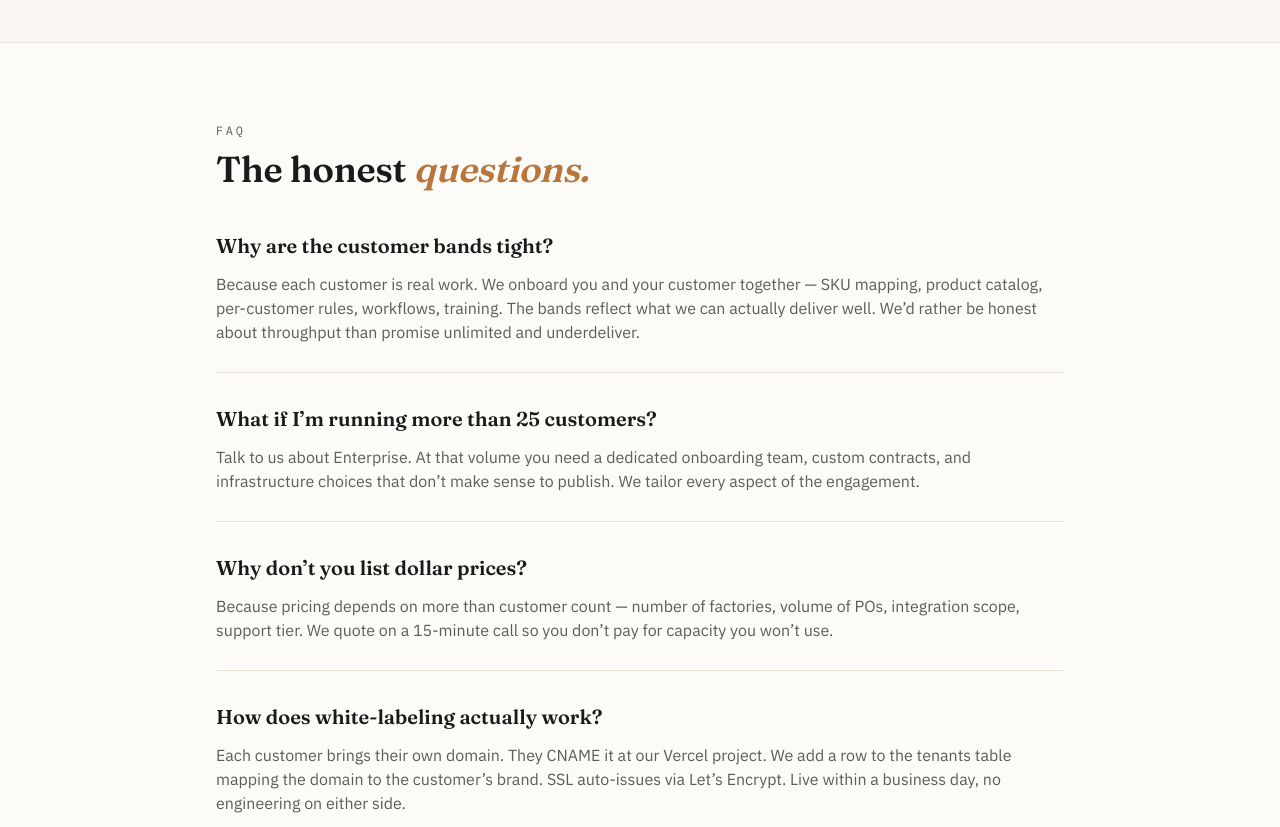
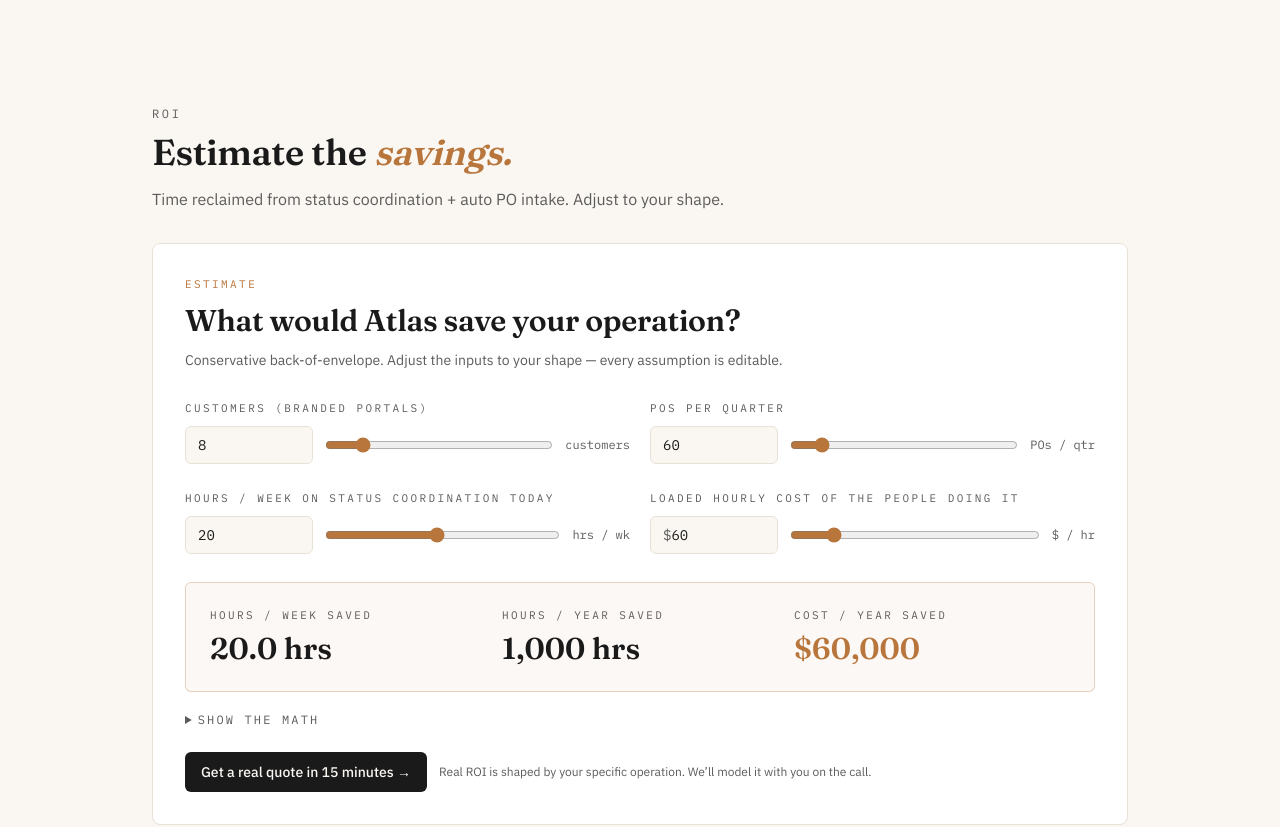
Before and after one commit to wsew2217/atlas-demo, a Next.js app: page /marketing/pricing in a window 1280 px wide. Shown: the part 1380-2207 px from the top of the page. Built offline with nearby package versions, Linux system fonts and the light colour scheme.

Commit message:
pricing  ROI

```diff
--- a/app/marketing/pricing/page.tsx
+++ b/app/marketing/pricing/page.tsx
@@ -1,4 +1,5 @@
 import Link from 'next/link'
+import { RoiCalculator } from '@/components/marketing/RoiCalculator'
 
 export const metadata = {
   title: 'Pricing',
@@ -184,6 +185,22 @@
         </div>
       </section>
 
+      {/* ROI calculator */}
+      <section className="mx-auto w-full max-w-5xl px-6 py-16">
+        <p className="font-mono text-xs uppercase tracking-[0.22em] text-[var(--muted)]">
+          ROI
+        </p>
+        <h2 className="mt-2 text-3xl font-semibold leading-tight text-[var(--ink)] md:text-4xl">
+          Estimate the <span className="italic text-[var(--accent)]">savings.</span>
+        </h2>
+        <p className="mt-3 max-w-2xl text-[var(--muted)]">
+          Time reclaimed from status coordination + auto PO intake. Adjust to your shape.
+        </p>
+        <div className="mt-8">
+          <RoiCalculator />
+        </div>
+      </section>
+
       <section className="border-y border-[var(--border)] bg-[var(--surface)]/40">
         <div className="mx-auto w-full max-w-4xl px-6 py-20">
           <p className="font-mono text-xs uppercase tracking-[0.22em] text-[var(--muted)]">
--- /dev/null
+++ b/components/marketing/RoiCalculator.tsx
@@ -0,0 +1,204 @@
+'use client'
+
+import { useState } from 'react'
+import Link from 'next/link'
+
+// Defensible-but-conservative assumptions:
+// - 3 hrs/week per customer portal saved on status coordination (chasing email + manual digests)
+// - 15 minutes per PO saved on intake (PDF parsing + line-item entry)
+// - 50 working weeks per year
+// All editable in the calculator so prospects can re-run with their numbers.
+
+const HOURS_PER_CUSTOMER_PER_WEEK = 3
+const HOURS_PER_PO = 0.25
+const WORKING_WEEKS_PER_YEAR = 50
+
+export function RoiCalculator() {
+  const [customers, setCustomers] = useState(8)
+  const [posPerQuarter, setPos] = useState(60)
+  const [hoursOnCoordination, setHours] = useState(20)
+  const [hourlyCost, setHourlyCost] = useState(60)
+
+  const posPerWeek = posPerQuarter / 13
+  const coordHoursSaved = customers * HOURS_PER_CUSTOMER_PER_WEEK
+  const intakeHoursSaved = posPerWeek * HOURS_PER_PO
+  const totalWeeklyHoursSaved = Math.min(coordHoursSaved + intakeHoursSaved, hoursOnCoordination)
+  const annualHoursSaved = totalWeeklyHoursSaved * WORKING_WEEKS_PER_YEAR
+  const annualCostSaved = Math.round(annualHoursSaved * hourlyCost)
+
+  const usd = (n: number) =>
+    n.toLocaleString('en-US', { style: 'currency', currency: 'USD', maximumFractionDigits: 0 })
+
+  return (
+    <div className="rounded-lg border border-[var(--border)] bg-[var(--surface)] p-6 md:p-8">
+      <p className="font-mono text-[11px] uppercase tracking-[0.22em] text-[var(--accent)]">
+        Estimate
+      </p>
+      <h3 className="mt-2 font-display text-2xl font-semibold leading-snug text-[var(--ink)] md:text-3xl">
+        What would Atlas save your operation?
+      </h3>
+      <p className="mt-2 max-w-2xl text-sm text-[var(--muted)]">
+        Conservative back-of-envelope. Adjust the inputs to your shape — every assumption is
+        editable.
+      </p>
+
+      <div className="mt-6 grid gap-5 md:grid-cols-2">
+        <NumberInput
+          label="Customers (branded portals)"
+          value={customers}
+          onChange={setCustomers}
+          min={1}
+          max={50}
+          step={1}
+          suffix={customers === 1 ? 'customer' : 'customers'}
+        />
+        <NumberInput
+          label="POs per quarter"
+          value={posPerQuarter}
+          onChange={setPos}
+          min={5}
+          max={500}
+          step={5}
+          suffix="POs / qtr"
+        />
+        <NumberInput
+          label="Hours / week on status coordination today"
+          value={hoursOnCoordination}
+          onChange={setHours}
+          min={2}
+          max={40}
+          step={1}
+          suffix="hrs / wk"
+        />
+        <NumberInput
+          label="Loaded hourly cost of the people doing it"
+          value={hourlyCost}
+          onChange={setHourlyCost}
+          min={25}
+          max={250}
+          step={5}
+          suffix="$ / hr"
+          prefix="$"
+        />
+      </div>
+
+      <div className="mt-7 grid gap-4 rounded-md border border-[var(--accent)]/30 bg-[var(--accent)]/5 p-6 sm:grid-cols-3">
+        <ResultStat label="Hours / week saved" value={`${totalWeeklyHoursSaved.toFixed(1)} hrs`} />
+        <ResultStat label="Hours / year saved" value={`${Math.round(annualHoursSaved).toLocaleString()} hrs`} />
+        <ResultStat
+          label="Cost / year saved"
+          value={usd(annualCostSaved)}
+          accent
+        />
+      </div>
+
+      <details className="mt-5 text-xs text-[var(--muted)]">
+        <summary className="cursor-pointer font-mono uppercase tracking-[0.18em] hover:text-[var(--ink)]">
+          Show the math
+        </summary>
+        <ul className="mt-3 space-y-1.5 leading-relaxed">
+          <li>
+            <strong className="text-[var(--ink)]">Coordination savings:</strong>{' '}
+            {customers} {customers === 1 ? 'customer' : 'customers'} × {HOURS_PER_CUSTOMER_PER_WEEK} hrs/wk = {coordHoursSaved} hrs/wk
+            <span className="ml-1 text-[var(--muted)]/70">(industry-observation: branded portals drop status pings ~70%)</span>
+          </li>
+          <li>
+            <strong className="text-[var(--ink)]">Intake savings:</strong>{' '}
+            {posPerQuarter} POs/qtr → {posPerWeek.toFixed(1)} POs/wk × {HOURS_PER_PO} hr re-keying eliminated = {intakeHoursSaved.toFixed(1)} hrs/wk
+            <span className="ml-1 text-[var(--muted)]/70">(PDF parsing + auto line-item extraction)</span>
+          </li>
+          <li>
+            <strong className="text-[var(--ink)]">Capped at:</strong> hours/week you currently spend on coordination ({hoursOnCoordination} hrs/wk).
+            We don&rsquo;t claim savings you can&rsquo;t book.
+          </li>
+          <li>
+            <strong className="text-[var(--ink)]">Annualized:</strong> weekly savings × {WORKING_WEEKS_PER_YEAR} working weeks × ${hourlyCost}/hr loaded cost.
+          </li>
+        </ul>
+      </details>
+
+      <div className="mt-6 flex flex-wrap items-center gap-3">
+        <Link
+          href="/contact"
+          className="inline-flex items-center rounded-md bg-[var(--ink)] px-4 py-2.5 text-sm font-medium text-[var(--cream)] transition hover:opacity-90"
+        >
+          Get a real quote in 15 minutes →
+        </Link>
+        <p className="text-xs text-[var(--muted)]">
+          Real ROI is shaped by your specific operation. We&rsquo;ll model it with you on the call.
+        </p>
+      </div>
+    </div>
+  )
+}
+
+function NumberInput({
+  label,
+  value,
+  onChange,
+  min,
+  max,
+  step,
+  suffix,
+  prefix,
+}: {
+  label: string
+  value: number
+  onChange: (n: number) => void
+  min: number
+  max: number
+  step: number
+  suffix: string
+  prefix?: string
+}) {
+  return (
+    <div>
+      <label className="font-mono text-[11px] uppercase tracking-[0.22em] text-[var(--muted)]">
+        {label}
+      </label>
+      <div className="mt-2 flex items-center gap-3">
+        <div className="flex w-32 items-center rounded-md border border-[var(--border)] bg-[var(--cream)] px-3 py-2 focus-within:border-[var(--accent)]">
+          {prefix && <span className="font-mono text-sm text-[var(--muted)]">{prefix}</span>}
+          <input
+            type="number"
+            value={value}
+            min={min}
+            max={max}
+            step={step}
+            onChange={(e) => {
+              const n = Number(e.target.value)
+              if (Number.isFinite(n)) onChange(Math.min(Math.max(n, min), max))
+            }}
+            className="w-full bg-transparent font-mono text-sm text-[var(--ink)] outline-none"
+          />
+        </div>
+        <input
+          type="range"
+          value={value}
+          min={min}
+          max={max}
+          step={step}
+          onChange={(e) => onChange(Number(e.target.value))}
+          className="flex-1 accent-[var(--accent)]"
+          aria-label={label}
+        />
+        <span className="font-mono text-xs text-[var(--muted)]">{suffix}</span>
+      </div>
+    </div>
+  )
+}
+
+function ResultStat({ label, value, accent }: { label: string; value: string; accent?: boolean }) {
+  return (
+    <div>
+      <p className="font-mono text-[11px] uppercase tracking-[0.22em] text-[var(--muted)]">{label}</p>
+      <p
+        className={`mt-2 font-display text-2xl font-semibold md:text-3xl ${
+          accent ? 'text-[var(--accent)]' : 'text-[var(--ink)]'
+        }`}
+      >
+        {value}
+      </p>
+    </div>
+  )
+}
```
